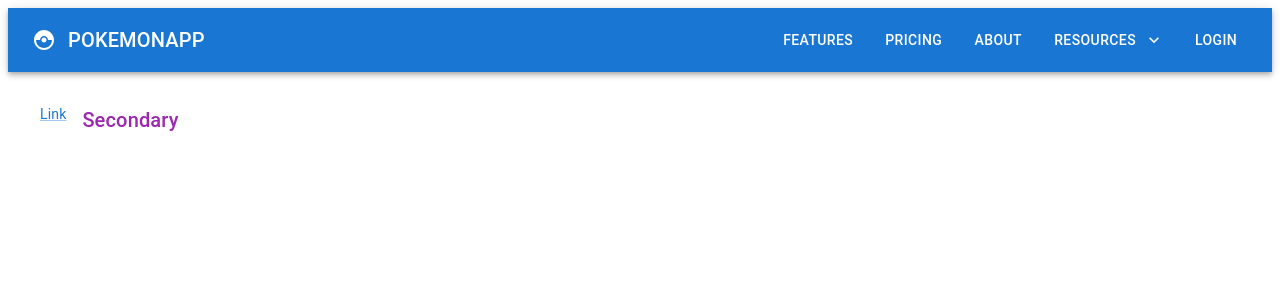
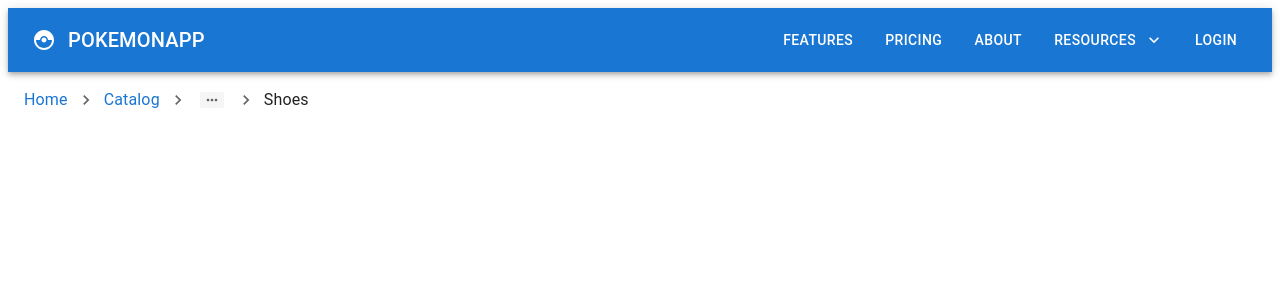
Before and after one commit to ifoysalahmmed/material-demo, a React (Vite) app: page / in a window 1280 px wide. Shown: the top 300 px of the page. Built offline with nearby package versions, Linux system fonts and the light colour scheme.

Commit message:
addded MuiBreadcrumbs

```diff
--- a/src/App.jsx
+++ b/src/App.jsx
@@ -1,4 +1,5 @@
 import "./App.css";
+import MuiBreadcrumbs from "./components/MuiBreadcrumbs";
 import MuiLink from "./components/MuiLink";
 import MuiNavbar from "./components/MuiNavbar";
 // import MuiImageList from "./components/MuiImageList";
@@ -38,7 +39,8 @@ const App = () => {
       {/* <MuiAccordion /> */}
       {/* <MuiImageList /> */}
       <MuiNavbar />
-      <MuiLink />
+      {/* <MuiLink /> */}
+      <MuiBreadcrumbs />
     </>
   );
 };
--- /dev/null
+++ b/src/components/MuiBreadcrumbs.jsx
@@ -0,0 +1,29 @@
+import { Box, Breadcrumbs, Link, Typography } from "@mui/material";
+import NavigateNextIcon from "@mui/icons-material/NavigateNext";
+
+const MuiBreadcrumbs = () => {
+  return (
+    <Box m={2}>
+      <Breadcrumbs
+        aria-label="breadcrumb"
+        separator={<NavigateNextIcon fontSize="small" />} // changing the default separator
+        maxItems={3} // using for reducing the path
+        // itemsAfterCollapse={2} // using for seeing the 2 item after collapse
+        itemsBeforeCollapse={2} // using for seeing the 2 item before collapse
+      >
+        <Link href="#" underline="hover">
+          Home
+        </Link>
+        <Link href="#" underline="hover">
+          Catalog
+        </Link>
+        <Link href="#" underline="hover">
+          Accessories
+        </Link>
+        <Typography color="text.primary">Shoes</Typography>
+      </Breadcrumbs>
+    </Box>
+  );
+};
+
+export default MuiBreadcrumbs;
```
